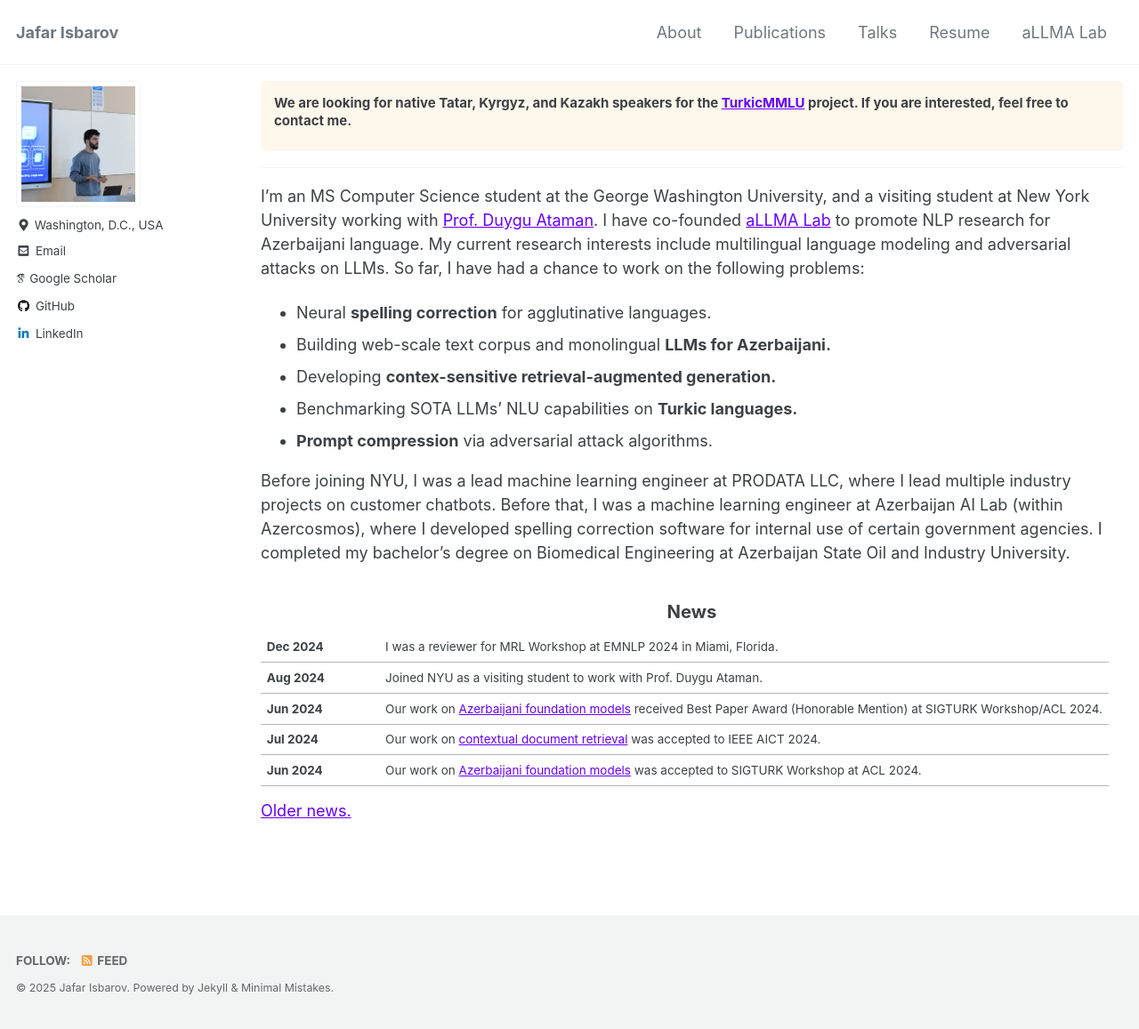
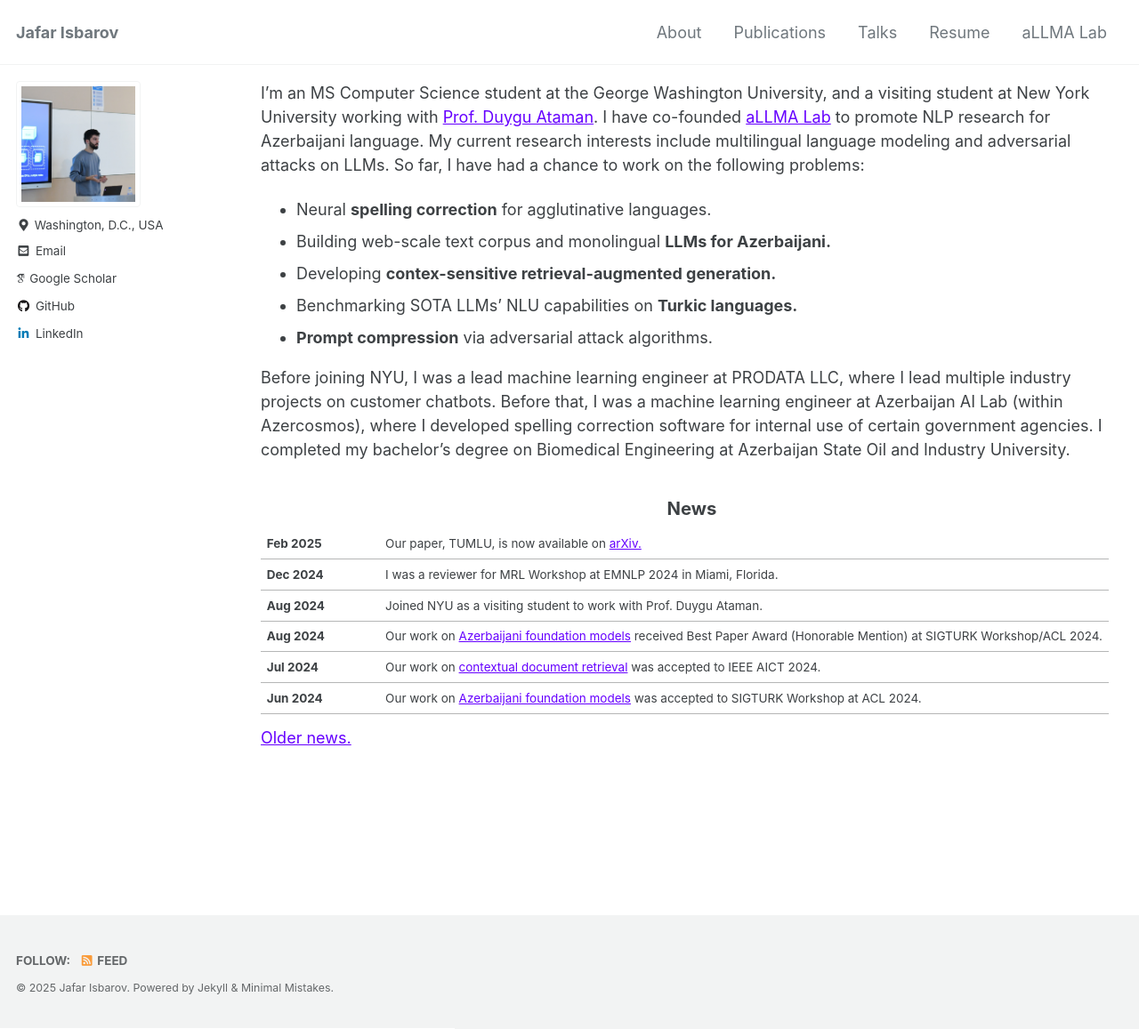
Before and after one commit to ceferisbarov/ceferisbarov.github.io, a Jekyll site: the page built from index.md, in a window 1280 px wide and 1157 px high. Shown: the whole window at 89% size. Built offline with Jekyll 4.4.1, drawn with Linux system fonts in a browser that asks for light colours; cached includes are drawn as plain includes; some web fonts are replaced; a script that is not in the unit is left out.

Commit message:
add tumlu paper

```diff
--- a/index.md
+++ b/index.md
@@ -4,13 +4,13 @@
 author_profile: true
 ---
 
-<div style="background-color: rgba(244, 189, 69, 0.1); padding: 15px; border-radius: 5px; font-size: 15px; line-height: 1.3;">
+<!-- <div style="background-color: rgba(244, 189, 69, 0.1); padding: 15px; border-radius: 5px; font-size: 15px; line-height: 1.3;">
   <div style="margin-bottom: 10px;">
     <strong>We are looking for native Tatar, Kyrgyz, and Kazakh speakers for the <a href="https://docs.google.com/document/d/12Zv-7bEAZeZLRTL2DtHyAW3dQ4mJ33du5eFkf4Ta_Ig/edit?usp=sharing"> TurkicMMLU</a> project. If you are interested, feel free to contact me.</strong>
   </div>
 </div>
 
----
+--- -->
 
 I'm an MS Computer Science student at the George Washington University, and a visiting student at New York University working with [Prof. Duygu Ataman](https://www.duyguataman.com/). I have co-founded [aLLMA Lab](https://allmalab.github.io/) to promote NLP research for Azerbaijani language. My current research interests include multilingual language modeling and adversarial attacks on LLMs. So far, I have had a chance to work on the following problems:
 
@@ -29,6 +29,10 @@
     <col width="14%">
     <col width="100%">
         <tr>
+        <td valign="top"><strong>Feb 2025</strong></td>
+        <td>Our paper, TUMLU, is now available on <a href="https://arxiv.org/abs/2502.11020v1">arXiv.</a></td>
+       </tr>
+        <tr>
         <td valign="top"><strong>Dec 2024</strong></td>
         <td>I was a reviewer for MRL Workshop at EMNLP 2024 in Miami, Florida.</td>
        </tr>
@@ -37,7 +41,7 @@
         <td>Joined NYU as a visiting student to work with Prof. Duygu Ataman.</td>
        </tr>
         <tr>
-          <td valign="top"><strong>Jun 2024</strong></td>
+          <td valign="top"><strong>Aug 2024</strong></td>
           <td>Our work on <a href="https://aclanthology.org/2024.sigturk-1.2/">Azerbaijani foundation models</a> received Best Paper Award (Honorable Mention) at SIGTURK Workshop/ACL 2024.</td>
         </tr>
         <tr>
```
Also changed, not shown: publications/index.md (+3 -0 lines).
